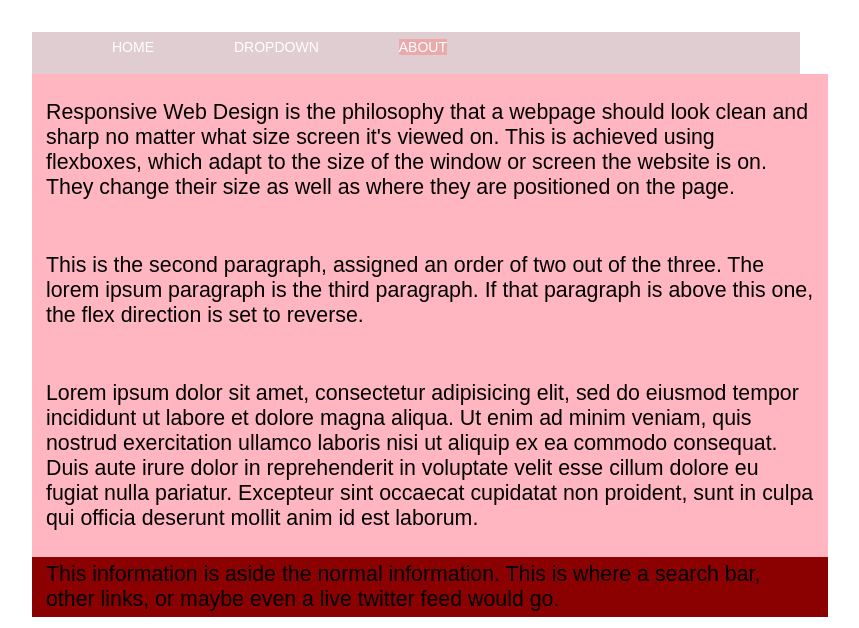
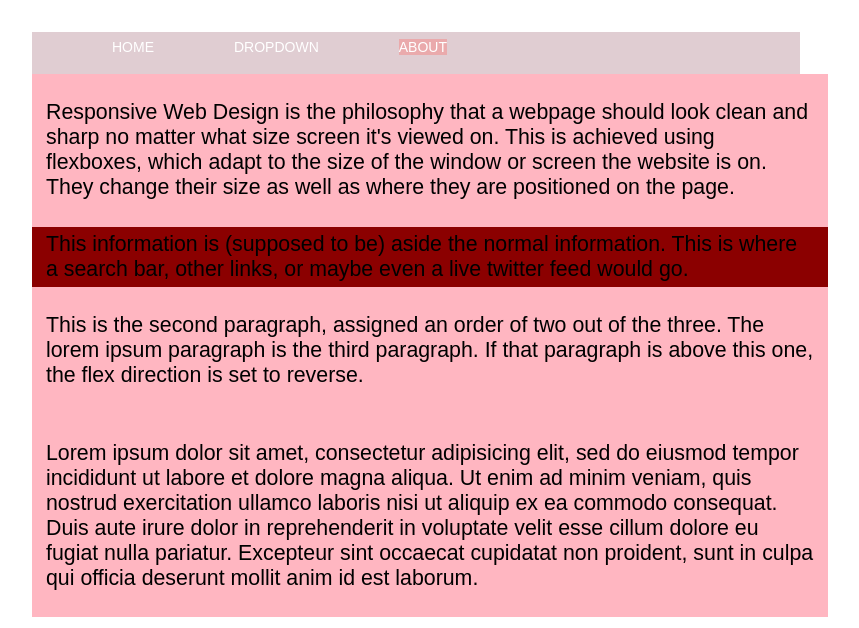
Before and after one commit to StephenRound/341work, a plain HTML site: page week-10/index.html in a window 1280 px wide. Shown: the part 172-800 px from the top of the page, without its empty margins (224-1083 px from the left). Drawn offline with Linux system fonts and the light colour scheme.

Commit message:
changed order

```diff
--- a/week-10/index.html
+++ b/week-10/index.html
@@ -26,13 +26,13 @@
 <div class="container pink" id="one">
   <p>Responsive Web Design is the philosophy that a webpage should look clean and sharp no matter what size screen it's viewed on. This is achieved using flexboxes, which adapt to the size of the window or screen the website is on. They change their size as well as where they are positioned on the page.</p>
 </div>
+<div class="container red" id="four">
+  <aside>This information is (supposed to be) aside the normal information. This is where a search bar, other links, or maybe even a live twitter feed would go.</aside>
+</div>
 <div class="container pink" id="two">
   <p>This is the second paragraph, assigned an order of two out of the three. The lorem ipsum paragraph is the third paragraph. If that paragraph is above this one, the flex direction is set to reverse.</p>
 </div>
 <div class="container pink" id="three">
   <p>Lorem ipsum dolor sit amet, consectetur adipisicing elit, sed do eiusmod tempor incididunt ut labore et dolore magna aliqua. Ut enim ad minim veniam, quis nostrud exercitation ullamco laboris nisi ut aliquip ex ea commodo consequat. Duis aute irure dolor in reprehenderit in voluptate velit esse cillum dolore eu fugiat nulla pariatur. Excepteur sint occaecat cupidatat non proident, sunt in culpa qui officia deserunt mollit anim id est laborum.</p>
 </div>
-<div class="container red" id="four">
-  <aside>This information is aside the normal information. This is where a search bar, other links, or maybe even a live twitter feed would go.</aside>
-</div>
 </body>
```
